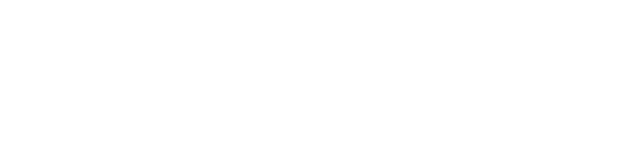
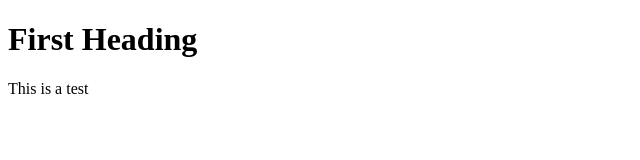
Before and after one commit to Sameed-S/A02, a plain HTML site: page index.html in a window 1280 px wide. Shown: the whole page, without its empty margins (0-640 px from the left). Drawn offline with Linux system fonts and the light colour scheme.

Commit message:
Base File

```diff
--- a/index.html
+++ b/index.html
@@ -2,9 +2,10 @@
 <html lang="en">
 <head>
     <meta charset="UTF-8">
-    <title>Title</title>
+    <title>Hello World</title>
 </head>
 <body>
-
+    <h1>First Heading</h1>
+        <p>This is a test</p>
 </body>
 </html>
```
